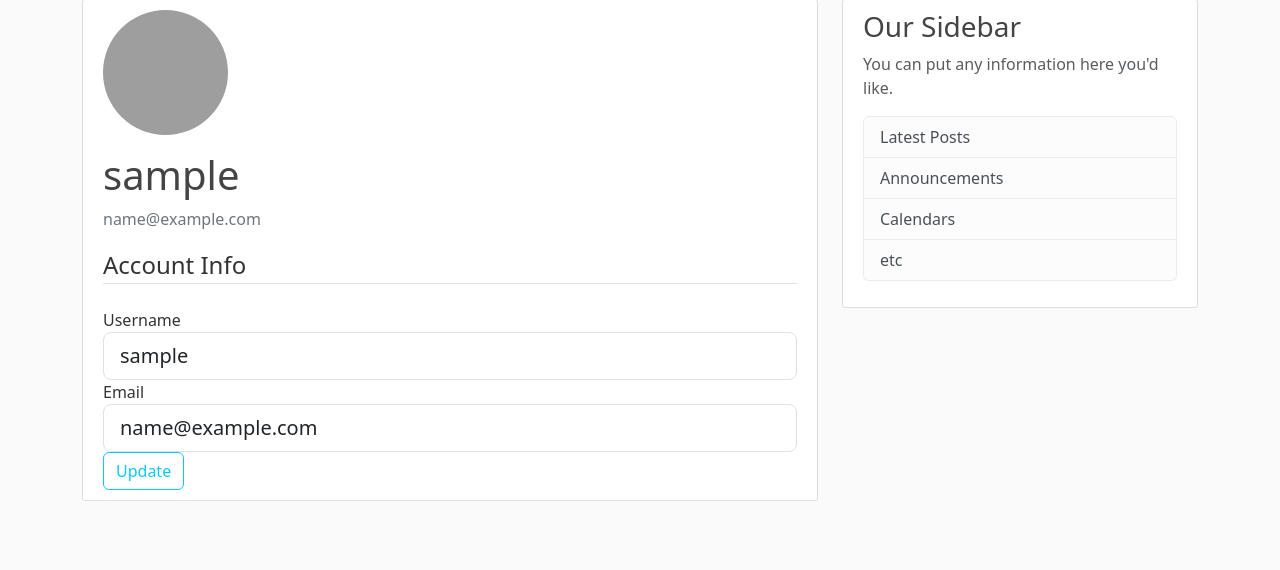
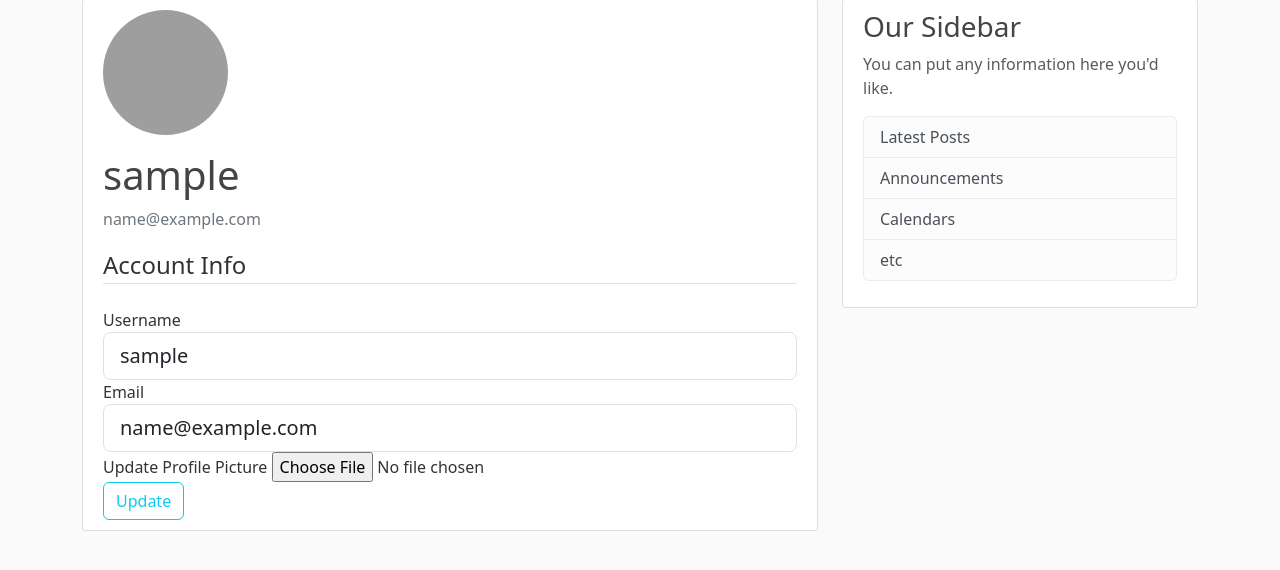
Before and after one commit to aminoxlhd/Blog, a Flask app: page /account in a window 1280 px wide. Shown: the part 81-651 px from the top of the page. Run offline with Flask 3, Linux system fonts and the light colour scheme; the visitor is signed in with stand-in values (Sample User, id 1); some libraries are stand-ins or nearby versions; grey boxes are pictures that could not be loaded.

Commit message:
Add Update Profile Picture

```diff
--- a/flaskblog/forms.py
+++ b/flaskblog/forms.py
@@ -1,4 +1,5 @@
 from flask_wtf import FlaskForm
+from flask_wtf.file import FileField, FileAllowed
 from flask_login import current_user
 from wtforms import StringField, PasswordField, SubmitField, BooleanField
 from wtforms.validators import DataRequired, Length, Email, EqualTo, ValidationError
@@ -30,9 +31,10 @@ class LoginForm(FlaskForm):
     submit = SubmitField('Login')
 
 
-class UpdateAccountnForm(FlaskForm):
+class UpdateAccountForm(FlaskForm):
     username = StringField('Username', validators=[DataRequired(), Length(min=2, max=20)])
     email = StringField('Email', validators=[DataRequired(), Email()])
+    picture = FileField('Update Profile Picture', validators=[FileAllowed(['jpg', 'png'])])
     submit = SubmitField('Update')
 
     def validate_username(self, username):
--- a/flaskblog/routes.py
+++ b/flaskblog/routes.py
@@ -1,23 +1,25 @@
+import os
+import secrets
+from PIL import Image
 from flask import render_template, url_for, flash, redirect, request
-from flask_wtf import form
-
 from flaskblog import app, db, bcrypt
-from flaskblog.forms import RegistrationForm, LoginForm, UpdateAccountnForm
+from flaskblog.forms import RegistrationForm, LoginForm, UpdateAccountForm
 from flaskblog.models import User, Post
 from flask_login import login_user, current_user, logout_user, login_required
 
+
 posts = [
     {
-        'autor': 'Leonel Messi',
-        'title': 'Win world Cup',
-        'content': 'Fist Post Content',
-        'date_posted': 'December 18, 2022'
+        'author': 'Corey Schafer',
+        'title': 'Blog Post 1',
+        'content': 'First post content',
+        'date_posted': 'April 20, 2018'
     },
     {
-        'autor': 'Alx amine',
-        'title': 'Complete Alx SE',
-        'content': 'Second Post Content',
-        'date_posted': 'July 22, 2024'
+        'author': 'Jane Doe',
+        'title': 'Blog Post 2',
+        'content': 'Second post content',
+        'date_posted': 'April 21, 2018'
     }
 ]
 
@@ -39,11 +41,11 @@ def register():
         return redirect(url_for('home'))
     form = RegistrationForm()
     if form.validate_on_submit():
-        hash_password = bcrypt.generate_password_hash(form.password.data).decode('utf-8')
-        user = User(username=form.username.data, email=form.email.data, password=hash_password)
+        hashed_password = bcrypt.generate_password_hash(form.password.data).decode('utf-8')
+        user = User(username=form.username.data, email=form.email.data, password=hashed_password)
         db.session.add(user)
         db.session.commit()
-        flash('Your Account hase been created! You can Login Now', 'success')
+        flash('Your account has been created! You are now able to log in', 'success')
         return redirect(url_for('login'))
     return render_template('register.html', title='Register', form=form)
 
@@ -63,24 +65,43 @@ def login():
             flash('Login Unsuccessful. Please check email and password', 'danger')
     return render_template('login.html', title='Login', form=form)
 
+
 @app.route("/logout")
 def logout():
     logout_user()
     return redirect(url_for('home'))
 
 
+def save_picture(form_picture):
+    random_hex = secrets.token_hex(8)
+    _, f_ext = os.path.splitext(form_picture.filename)
+    picture_fn = random_hex + f_ext
+    picture_path = os.path.join(app.root_path, 'static/profile_pics', picture_fn)
+
+    output_size = (125, 125)
+    i = Image.open(form_picture)
+    i.thumbnail(output_size)
+    i.save(picture_path)
+
+    return picture_fn
+
+
 @app.route("/account", methods=['GET', 'POST'])
 @login_required
 def account():
-    form = UpdateAccountnForm()
+    form = UpdateAccountForm()
     if form.validate_on_submit():
+        if form.picture.data:
+            picture_file = save_picture(form.picture.data)
+            current_user.image_file = picture_file
         current_user.username = form.username.data
         current_user.email = form.email.data
         db.session.commit()
-        flash('Your Account Hase been Updated!', 'success')
+        flash('Your account has been updated!', 'success')
         return redirect(url_for('account'))
     elif request.method == 'GET':
         form.username.data = current_user.username
         form.email.data = current_user.email
-    image_file = url_for('static', filename='profile_pics/' + current_user.image_file, form=form)
-    return render_template('account.html', title='Account', form=form, image_file=image_file)
+    image_file = url_for('static', filename='profile_pics/' + current_user.image_file)
+    return render_template('account.html', title='Account',
+                           image_file=image_file, form=form)
--- a/flaskblog/templates/account.html
+++ b/flaskblog/templates/account.html
@@ -8,10 +8,10 @@
           <p class="text-secondary">{{ current_user.email }}</p>
         </div>
       </div>
-        <form method="POST" action="">
+        <form method="POST" action="" enctype="multipart/form-data">
             {{ form.hidden_tag() }}
             <fieldset class="form-group">
-                <legend class="border-bottom mb-4">Account Info </legend>
+                <legend class="border-bottom mb-4">Account Info</legend>
                 <div class="form-group">
                     {{ form.username.label(class="form-control-label") }}
 
@@ -23,7 +23,7 @@
                             {% endfor %}
                         </div>
                     {% else %}
-                        {{ form.username(class="form-control form-control-lg ") }}
+                        {{ form.username(class="form-control form-control-lg") }}
                     {% endif %}
                 </div>
                 <div class="form-group">
@@ -36,7 +36,16 @@
                             {% endfor %}
                         </div>
                     {% else %}
-                        {{ form.email(class="form-control form-control-lg ") }}
+                        {{ form.email(class="form-control form-control-lg") }}
+                    {% endif %}
+                </div>
+                <div class="form-group">
+                    {{ form.picture.label() }}
+                    {{ form.picture(class="form-control-file") }}
+                    {% if form.picture.errors %}
+                        {% for error in form.picture.errors %}
+                            <span class="text-danger">{{ error }}</span></br>
+                        {% endfor %}
                     {% endif %}
                 </div>
             </fieldset>
```
Lines whose indentation alone changed are shown as unchanged.
